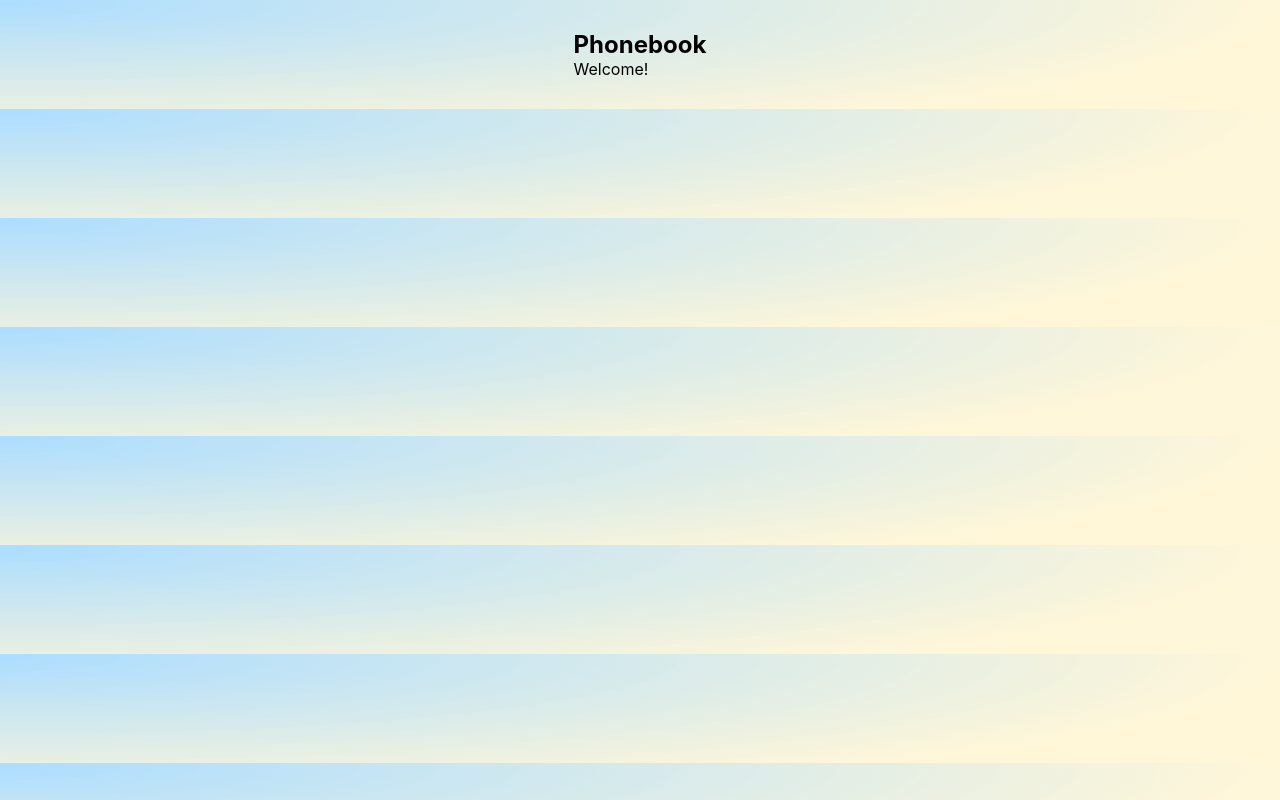
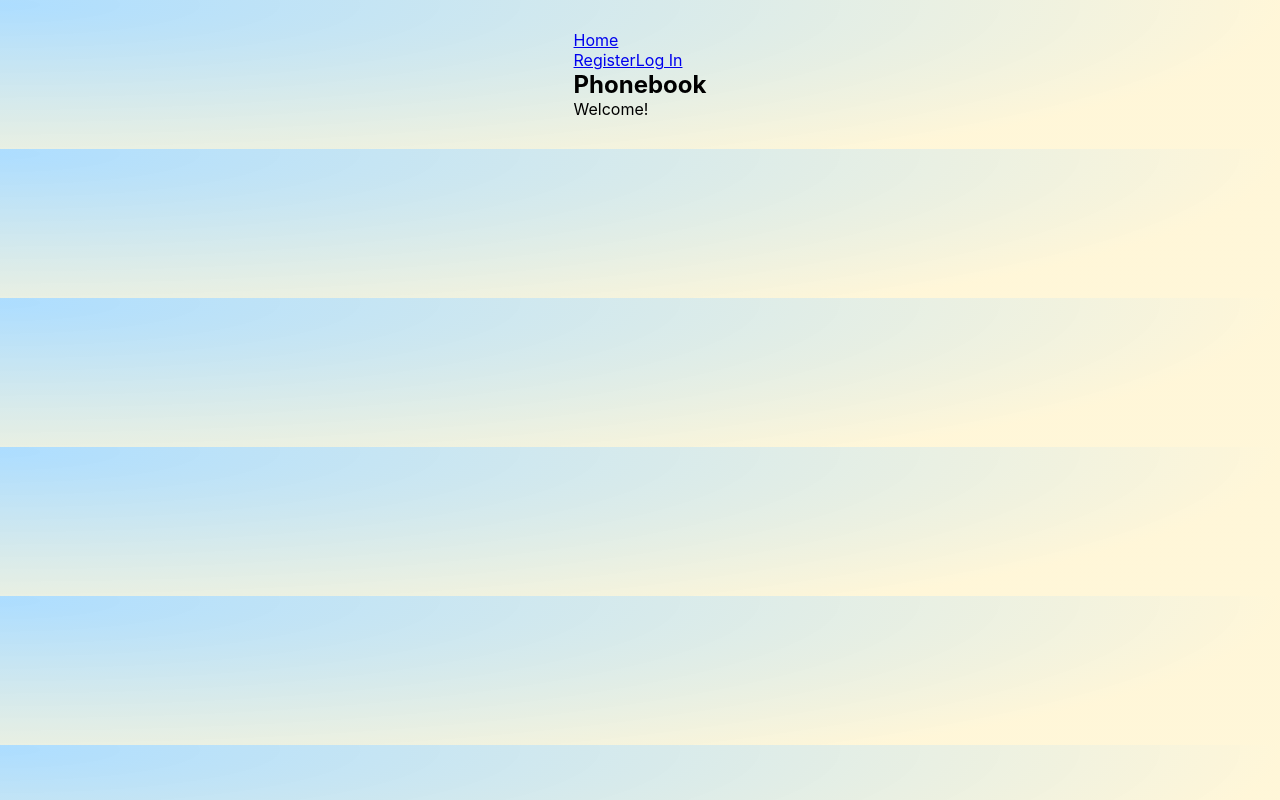
Before and after one commit to TetianaKokoilo/goit-react-hw-08-phonebook, a React (Create React App) app: page / in a window 1280 px wide. Built offline with nearby package versions, Linux system fonts and the light colour scheme.

Commit message:
add navigation header

```diff
--- a/src/components/App.jsx
+++ b/src/components/App.jsx
@@ -13,6 +13,7 @@ import { RestrictedRoute } from './RestrictedRoute/RestrictedRoute';
 import { useDispatch } from 'react-redux';
 import { useAuth } from 'hooks/useAuth';
 import { refreshUser } from 'redux/auth/operations';
+import { AppBar } from './AppBar/AppBar';
 const Login = lazy(() => import('../../src/pages/Login/Login'));
 const Home = lazy(() => import('../../src/pages/Home/Home'));
 
@@ -34,6 +35,7 @@ export function App() {
 
   return (
     <div>
+      <AppBar />
       {isRefreshing ? (
         <b>Refreshing user...</b>
       ) : (<Routes>
--- /dev/null
+++ b/src/components/AppBar/AppBar.jsx
@@ -0,0 +1,16 @@
+
+import { Navigation } from 'components/Navigation/Navigation';
+import { useAuth } from 'hooks/useAuth';
+import { UserMenu } from 'components/UserMenu/UserMenu';
+import { AuthNav } from 'components/AuthNav/AuthNav';
+
+export const AppBar = () => {
+  const { isLoggedIn } = useAuth();
+
+  return (
+    <header>
+      <Navigation />
+      {isLoggedIn ? <UserMenu /> : <AuthNav />}
+    </header>
+  );
+};
--- /dev/null
+++ b/src/components/AuthNav/AuthNav.jsx
@@ -0,0 +1,15 @@
+import { NavLink } from 'react-router-dom';
+
+
+export const AuthNav = () => {
+  return (
+    <div>
+      <NavLink to="/register">
+        Register
+      </NavLink>
+      <NavLink to="/login">
+        Log In
+      </NavLink>
+    </div>
+  );
+};
--- /dev/null
+++ b/src/components/Navigation/Navigation.jsx
@@ -0,0 +1,19 @@
+import { NavLink } from 'react-router-dom';
+import { useAuth } from 'hooks/useAuth';
+
+export const Navigation = () => {
+  const { isLoggedIn } = useAuth();
+
+  return (
+    <nav>
+      <NavLink to="/">
+        Home
+      </NavLink>
+      {isLoggedIn && (
+        <NavLink to="/contacts">
+          Contacts
+        </NavLink>
+      )}
+    </nav>
+  );
+};
--- /dev/null
+++ b/src/components/UserMenu/UserMenu.jsx
@@ -0,0 +1,18 @@
+import { useAuth } from 'hooks/useAuth';
+import { useDispatch } from 'react-redux';
+import { logOut } from 'redux/auth/operations';
+
+
+export const UserMenu = () => {
+  const dispatch = useDispatch();
+  const { user } = useAuth();
+
+  return (
+    <div>
+      <p>Welcome, {user.name}</p>
+      <button type="button" onClick={() => dispatch(logOut())}>
+        Logout
+      </button>
+    </div>
+  );
+};
```
